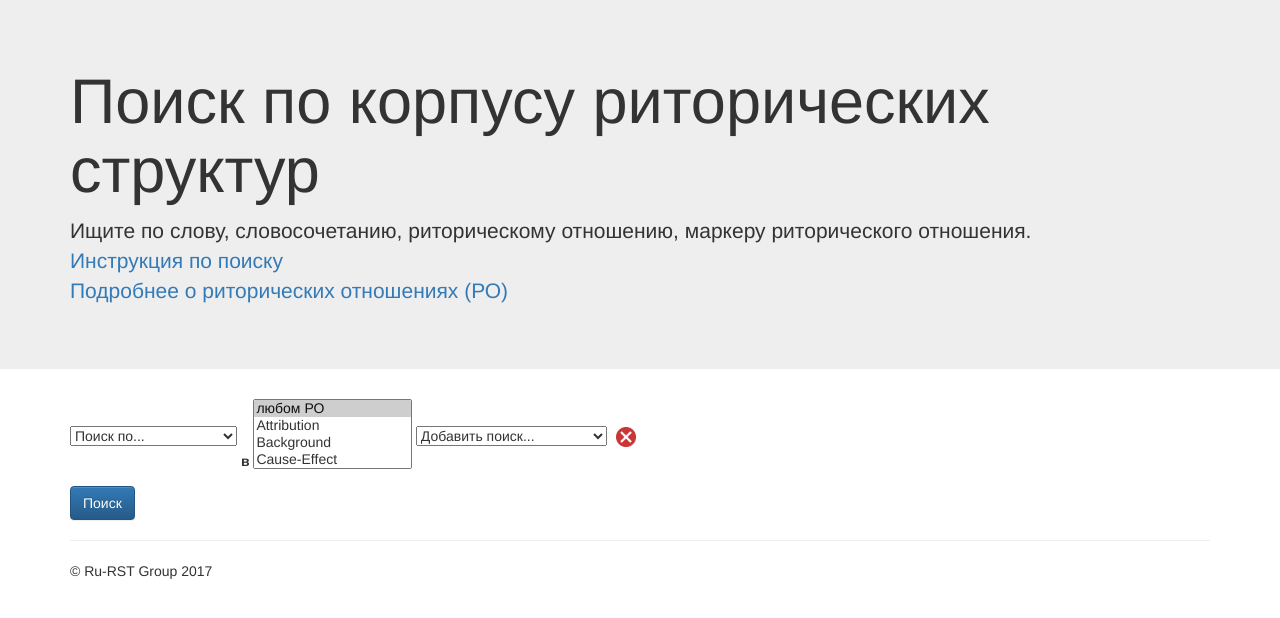
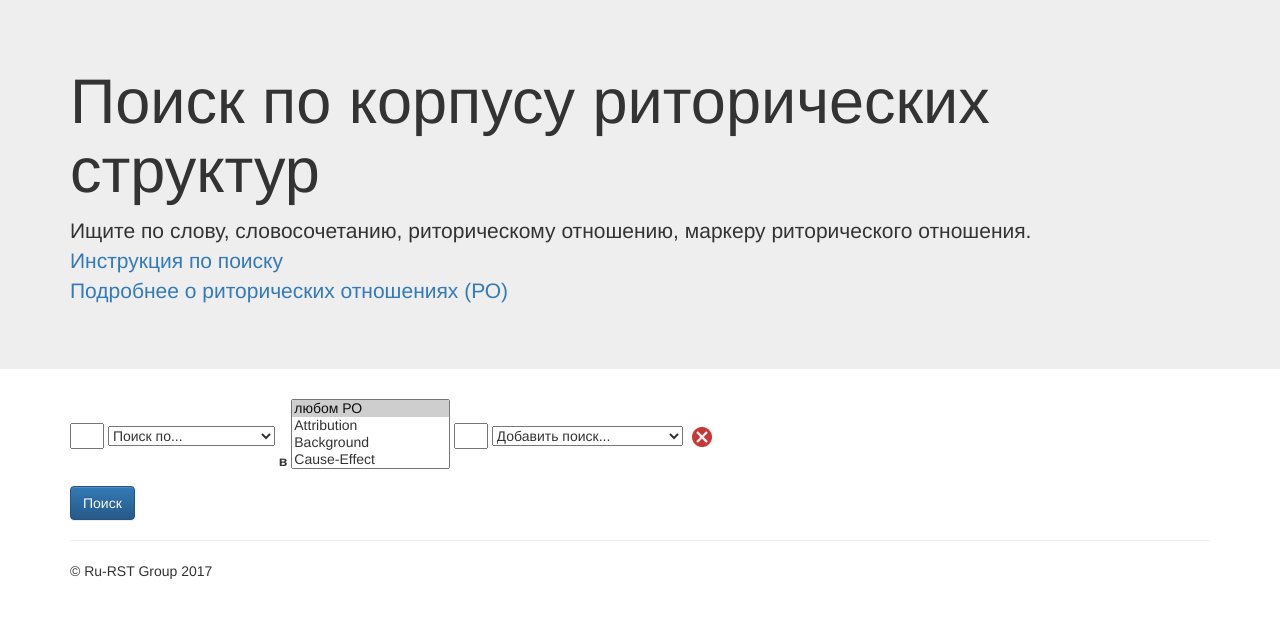
Before and after one commit to IraPS/Ru-RST-corpus, a Flask app: page /search.html in a window 1280 px wide. Shown: the part 51-669 px from the top of the page. Run offline with Flask 2, Linux system fonts and the light colour scheme; some libraries are stand-ins or nearby versions.

Commit message:
add places for parentheses

```diff
--- a/backend/templates/search.html
+++ b/backend/templates/search.html
@@ -17,6 +17,7 @@
 </form>
 <form class="form-inline" id="searchform">
 	<div class="block" style="display:none;">
+		<input type="text" class="parentheses_open" size="1"></input>
 		<select class="selectSearchOpt">
 			<option value="" selected>Поиск по...</option>
 			<option value="word">Поиск по словоформе</option>
@@ -49,6 +50,7 @@
 					<option value="solutionhood">Solutionhood</option>
 				</select>
 			</div>
+			<input type="text" class="parentheses_close" size="1"></input>
 			<select class="add_search">
 				<option value="none" selected>Добавить поиск...</option>
 				<option value="same_edu_and">В той же ЭДЕ, "AND"</option>
```
